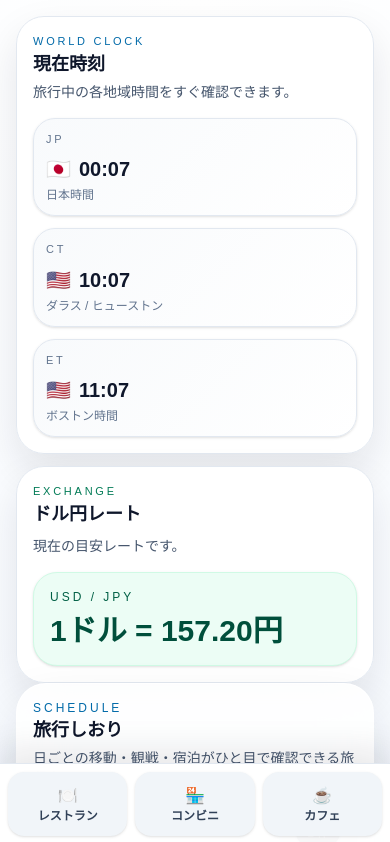
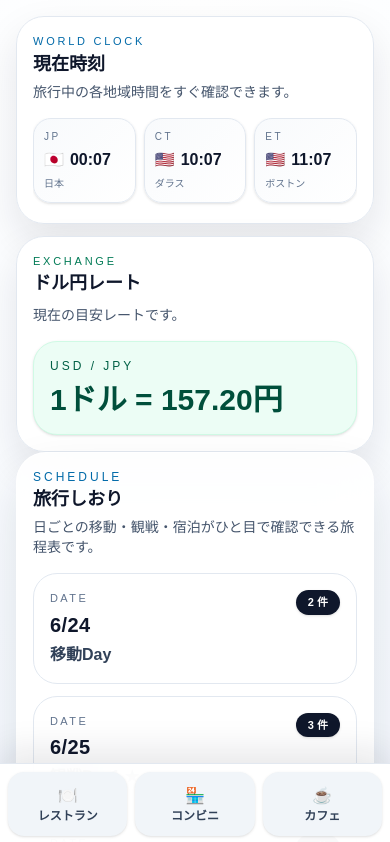
Before and after one commit to reemar1020-ai/WC2026tourapp, a Next.js app: page / in a window 390 px wide. Shown: the top 842 px of the page. Built offline with nearby package versions, Linux system fonts and the light colour scheme.

Commit message:
create mobile app ui

```diff
--- a/app/page.tsx
+++ b/app/page.tsx
@@ -324,18 +324,18 @@ export default function Home() {
                 </div>
               </div>
 
-              <div className="mt-4 grid gap-3 sm:grid-cols-3">
+              <div className="mt-4 flex gap-2 overflow-x-auto pb-1 [scrollbar-width:none] sm:gap-3 sm:overflow-visible">
                 {timeZones.map((item) => (
                   <article
                     key={item.label}
-                    className="rounded-[22px] border border-slate-200 bg-[linear-gradient(135deg,#f8fafc_0%,#ffffff_100%)] p-3 shadow-sm"
+                    className="min-w-[96px] flex-1 rounded-[18px] border border-slate-200 bg-[linear-gradient(135deg,#f8fafc_0%,#ffffff_100%)] p-2.5 shadow-sm sm:min-w-0"
                   >
-                    <p className="text-[11px] uppercase tracking-[0.25em] text-slate-500">{item.label}</p>
-                    <div className="mt-2 flex items-end gap-2">
-                      <span className="text-xl font-black text-slate-900">{item.flag}</span>
-                      <span className="text-xl font-black text-slate-900">{formatTime(item.timeZone)}</span>
+                    <p className="text-[10px] uppercase tracking-[0.25em] text-slate-500">{item.label}</p>
+                    <div className="mt-1 flex items-end gap-1.5">
+                      <span className="text-base font-black text-slate-900">{item.flag}</span>
+                      <span className="text-base font-black text-slate-900">{formatTime(item.timeZone)}</span>
                     </div>
-                    <p className="mt-1 text-xs text-slate-500">{item.label === "JP" ? "日本時間" : item.label === "CT" ? "ダラス / ヒューストン" : "ボストン時間"}</p>
+                    <p className="mt-1 text-[10px] leading-4 text-slate-500">{item.label === "JP" ? "日本" : item.label === "CT" ? "ダラス" : "ボストン"}</p>
                   </article>
                 ))}
               </div>
@@ -427,9 +427,8 @@ export default function Home() {
                                     <div className="flex-1">
                                       <div className="flex items-center gap-2">
                                         <p className="text-base font-black text-slate-900">{item.title}</p>
-                                        {item.kind && <span className="rounded-full bg-sky-50 px-2 py-1 text-[10px] font-semibold uppercase tracking-[0.18em] text-sky-700">{item.kind}</span>}
                                       </div>
-                                      <p className="mt-2 text-base font-black tracking-[0.02em] text-slate-900">{item.time}</p>
+                                      <p className="mt-2 text-lg font-black tracking-[0.04em] text-slate-900">{item.time}</p>
                                       {item.venue ? (
                                         <p className="mt-1 text-sm text-slate-600">{item.venue}</p>
                                       ) : item.location ? (
```
